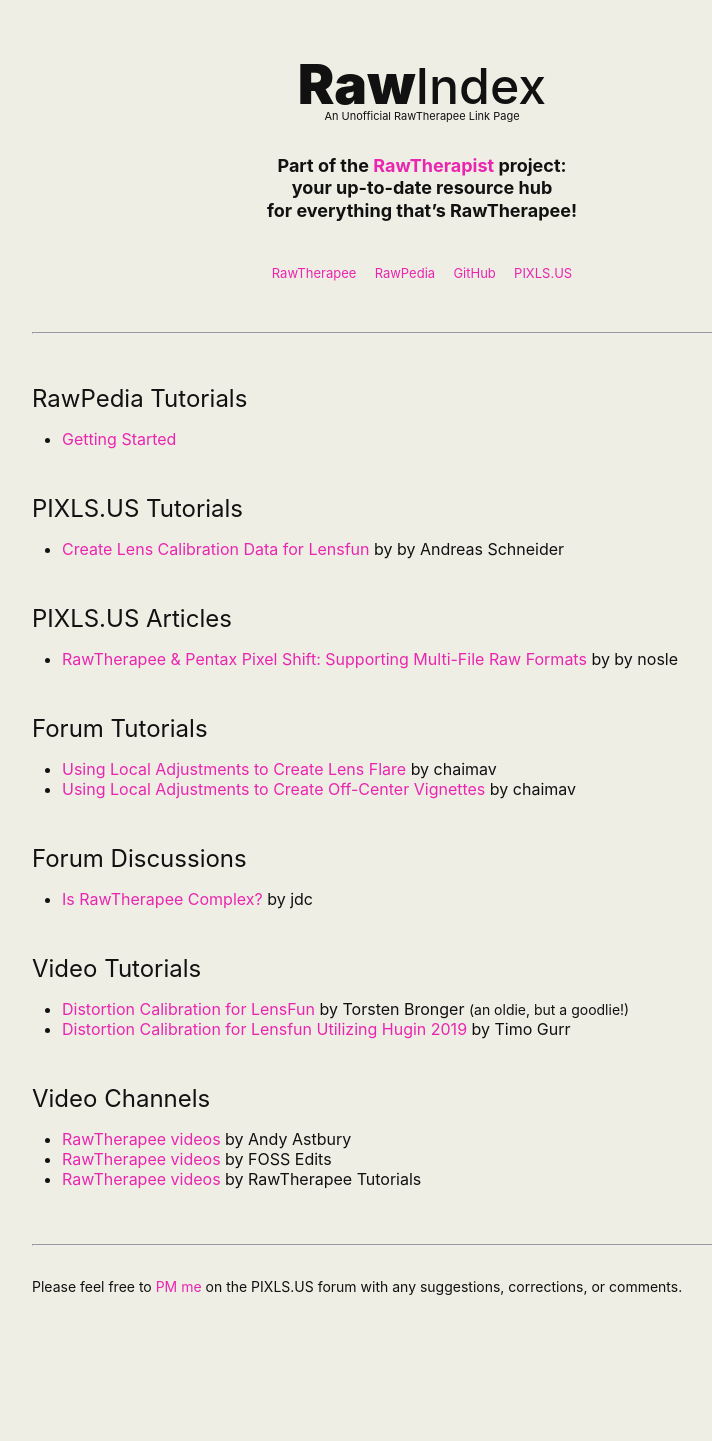
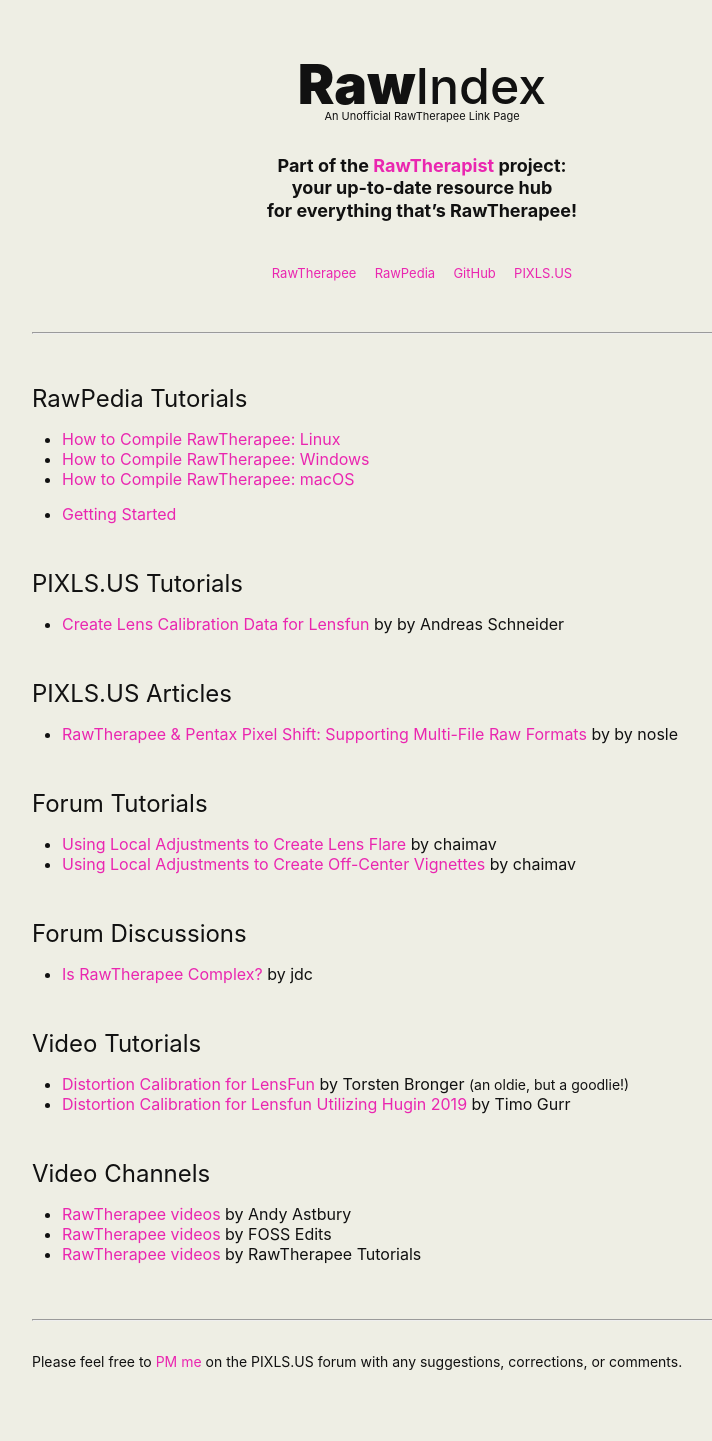
Before and after one commit to martbetz/martbetz.github.io, a Jekyll site: the page built from WIP/rawindex.html, in a window 1280 px wide. Shown: the whole page, without its empty margins (218-930 px from the left). Built offline with Jekyll 4.4.1, drawn with Linux system fonts in a browser that asks for light colours; before the commit the page ends 1366 px from its top, so only the background shows below that.

Commit message:
Update rawindex.html

```diff
--- a/WIP/rawindex.html
+++ b/WIP/rawindex.html
@@ -64,6 +64,11 @@
      <!-- <center> -->
         <h2>RawPedia Tutorials</h2>
      <!-- </center> -->
+        <ul>
+           <li><a href="https://rawpedia.rawtherapee.com/Linux">How to Compile RawTherapee: Linux</a></li>
+           <li><a href="https://rawpedia.rawtherapee.com/Windows">How to Compile RawTherapee: Windows</a></li>
+           <li><a href="https://rawpedia.rawtherapee.com/MacOS">How to Compile RawTherapee: macOS</a></li>
+        </ul>
         <ul>
            <li><a href="https://rawpedia.rawtherapee.com/Getting_Started">Getting Started</a> </li>
         </ul>
```
